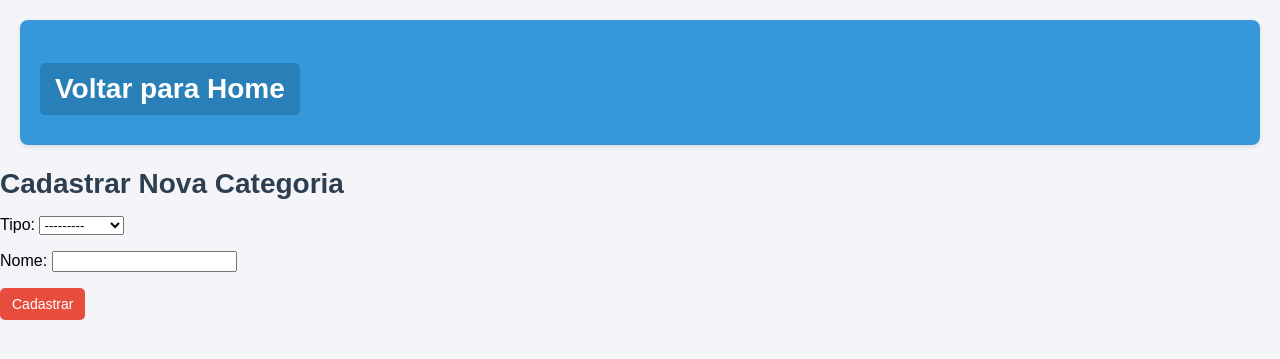
After one commit to gabrielbastos13/projeto_controle_financeiro, a Django app: page /cadastrar_categoria/ in a window 1280 px wide. The commit adds this page. Shown: the top 359 px of the page. Run offline with Django 5.2, Linux system fonts and the light colour scheme.

Commit message:
Inclusão da model Registrar_Categoria e refatoração das views, urls e forms

```diff
--- a/controle/forms.py
+++ b/controle/forms.py
@@ -1,5 +1,5 @@
 from django import forms
-from .models import Conta, Transacao
+from .models import Conta, Transacao, Categoria
 
 class ContaForm(forms.ModelForm):
     class Meta:
@@ -10,7 +10,7 @@ class ContaForm(forms.ModelForm):
 class TransacaoForm(forms.ModelForm):
     class Meta:
         model = Transacao
-        fields = ['conta', 'data', 'tipo', 'categoria', 'valor']  # Adicione 'conta' aqui
+        fields = ['conta', 'data', 'categoria', 'valor']  # Adicione 'conta' aqui
 
     # Adicionando uma opção para o campo conta
     def __init__(self, *args, **kwargs):
@@ -18,3 +18,9 @@ class TransacaoForm(forms.ModelForm):
         super(TransacaoForm, self).__init__(*args, **kwargs)
         if user:
             self.fields['conta'].queryset = Conta.objects.filter(usuario=user)
+           # self.fields['categoria'].queryset = Categoria.objects.all()
+
+class CategoriaForm(forms.ModelForm):
+    class Meta:
+        model = Categoria
+        fields = ['tipo', 'nome']  # Inclua os campos que deseja no formulário
--- a/controle/models.py
+++ b/controle/models.py
@@ -14,24 +14,25 @@ class Conta(models.Model):
     def __str__(self):
         return f"{self.nome} ({self.get_tipo_display()})"
 
-
-class Transacao(models.Model):
-    CATEGORIAS = [
-        ('AL', 'Alimentação'),
-        ('TR', 'Transporte'),
-        ('SA', 'Saúde'),
-        ('LA', 'Lazer'),
-        ('SU', 'Supermercado'),
-    ]
+class Categoria(models.Model):
     TIPOS = [
         ('REC', 'RECEITA'),
         ('DSP', 'DESPESA'),
     ]
+    tipo = models.CharField(max_length=3, choices=TIPOS)  # Tipo da categoria, 'RECEITA' ou 'DESPESA'
+    nome = models.CharField(max_length=50)  # Nome da categoria, ex: 'Alimentação'
+
+    def __str__(self):
+        return f"{self.nome} ({self.get_tipo_display()})"
+
+class Transacao(models.Model):
     conta = models.ForeignKey(Conta, on_delete=models.CASCADE)
+    categoria = models.ForeignKey(Categoria, on_delete=models.SET_NULL, null=True)  # Relacionamento com Categoria
     data = models.DateField()
-    tipo = models.CharField(max_length=3, choices=TIPOS)  # 'RECEITA' ou 'DESPESA'
-    categoria = models.CharField(max_length=2, choices=CATEGORIAS)
     valor = models.DecimalField(max_digits=10, decimal_places=2)
 
     def __str__(self):
-       return f"{self.get_tipo_display()}: {self.valor} em {self.data} ({self.get_categoria_display()})"
+        return f"{self.categoria.tipo}: {self.valor} em {self.data} ({self.categoria.nome})"
+    @property
+    def tipo(self):
+        return self.categoria.tipo if self.categoria else None
--- /dev/null
+++ b/controle/templates/controle/cadastrar_categoria.html
@@ -0,0 +1,16 @@
+{% load static %}
+<head><link rel="stylesheet" href="{% static 'css/home.css' %}"></head>
+
+<div class="nav_new">
+    <div class="nav_item">
+        <h2><a href="{% url 'home' %}">Voltar para Home</a></h2>
+    </div>
+</div>
+
+<h2>Cadastrar Nova Categoria</h2>
+
+<form method="post">
+    {% csrf_token %}
+    {{ form.as_p }}  <!-- Renderiza os campos do formulário -->
+    <button type="submit" class="btn btn-primary">Cadastrar</button>
+</form>
--- a/controle/templates/controle/home.html
+++ b/controle/templates/controle/home.html
@@ -55,7 +55,7 @@
             <tr>
                 <td>{{ transacao.data|date:"d/M/y" }}</td>
                 <td>{{ transacao.tipo }}</td>
-                <td>{{ transacao.categoria }}</td>
+                <td>{{ transacao.categoria.nome }}</td>
                 <td>R$ {{ transacao.valor }}</td>
                 <td>{{ transacao.conta.nome }}</td>
                 <td>
@@ -79,6 +79,7 @@
 <div>
 <a href="{% url 'cadastrar_conta' %}">Cadastrar Conta</a>
 <a href="{% url 'registrar_transacao' %}">Registrar Transação</a>
+<a href="{% url 'cadastrar_categoria' %}" class="btn btn-primary">Cadastrar Categoria</a>
 <a href="{% url 'logout' %}">Logout</a>
 
 </div>
--- a/controle/urls.py
+++ b/controle/urls.py
@@ -1,5 +1,5 @@
 from django.urls import path
-from .views import home, cadastrar_usuario, cadastrar_conta, registrar_transacao, logout_view, excluir_transacao, login_usuario
+from .views import home, cadastrar_usuario, cadastrar_conta, registrar_transacao, logout_view, cadastrar_categoria, login_usuario
 
 urlpatterns = [
     path('', home, name='home'),
@@ -8,4 +8,5 @@ urlpatterns = [
     path('registrar_transacao/', registrar_transacao, name='registrar_transacao'),
     path('logout/', logout_view, name='logout'),
     path('login/', login_usuario, name='login'),
+    path('cadastrar_categoria/', cadastrar_categoria, name='cadastrar_categoria'),
 ]
--- a/controle/views.py
+++ b/controle/views.py
@@ -5,17 +5,18 @@ from datetime import date
 from django.db.models import Sum
 from django.contrib.auth.forms import AuthenticationForm
 
-from .models import Conta, Transacao
-from .forms import ContaForm, TransacaoForm
+from .models import Conta, Transacao, Categoria
+from .forms import ContaForm, TransacaoForm, CategoriaForm
 
 
 def home(request):
     if request.user.is_authenticated:
         contas = Conta.objects.filter(usuario=request.user)
+        conta = None
         for conta in contas:
             # Calcular receitas e despesas para cada conta
-            receitas = Transacao.objects.filter(conta=conta, tipo='REC').aggregate(Sum('valor'))['valor__sum'] or 0
-            despesas = Transacao.objects.filter(conta=conta, tipo='DSP').aggregate(Sum('valor'))['valor__sum'] or 0
+            receitas = Transacao.objects.filter(conta=conta, categoria__tipo='REC').aggregate(Sum('valor'))['valor__sum'] or 0
+            despesas = Transacao.objects.filter(conta=conta, categoria__tipo='DSP').aggregate(Sum('valor'))['valor__sum'] or 0
             conta.saldo = receitas - despesas  # Saldo da conta
 
         saldo_atual = sum([
@@ -25,12 +26,14 @@ def home(request):
         ])
 
 
-        receitas_mes = Transacao.objects.filter(conta=conta, tipo='REC').aggregate(Sum('valor'))['valor__sum'] or 0
+        receitas_mes = Transacao.objects.filter(conta=conta, categoria__tipo='REC').aggregate(Sum('valor'))['valor__sum'] or 0
 
-        despesas_mes = Transacao.objects.filter(conta=conta, tipo='DSP').aggregate(Sum('valor'))['valor__sum'] or 0
+        despesas_mes = Transacao.objects.filter(conta=conta, categoria__tipo='DSP').aggregate(Sum('valor'))['valor__sum'] or 0
 
         transacoes = Transacao.objects.filter(conta__usuario=request.user)
         print(transacoes)
+
+
 
         if request.method == 'POST' and 'excluir_transacao_id' in request.POST:
             transacao_id = request.POST.get('excluir_transacao_id')
@@ -90,7 +93,7 @@ def excluir_transacao(request, transacao_id):
     if request.user.is_authenticated:
         try:
             # Obtém a transação pelo ID
-            transacao = get_object_or_404(Transacao, pk=transacao_id)
+            transacao = get_object_or_404(Transacao, pk=transacao_id,  conta__usuario=request.user)
 
             # Verifica se a transação pertence a uma conta do usuário autenticado
             if transacao.conta.usuario != request.user:
@@ -122,3 +125,13 @@ def login_usuario(request):
     else:
         form = AuthenticationForm()
     return render(request, 'controle/login.html', {'form': form})
+
+def cadastrar_categoria(request):
+    if request.method == 'POST':
+        form = CategoriaForm(request.POST)
+        if form.is_valid():
+            form.save()  # Salva a nova categoria
+            return redirect('home')  # Redireciona para a página inicial
+    else:
+        form = CategoriaForm()  # Cria uma instância vazia do formulário
+    return render(request, 'controle/cadastrar_categoria.html', {'form': form})
```
Also changed, not shown: controle/migrations/0002_categoria_remove_transacao_tipo_and_more.py (added), db.sqlite3.
